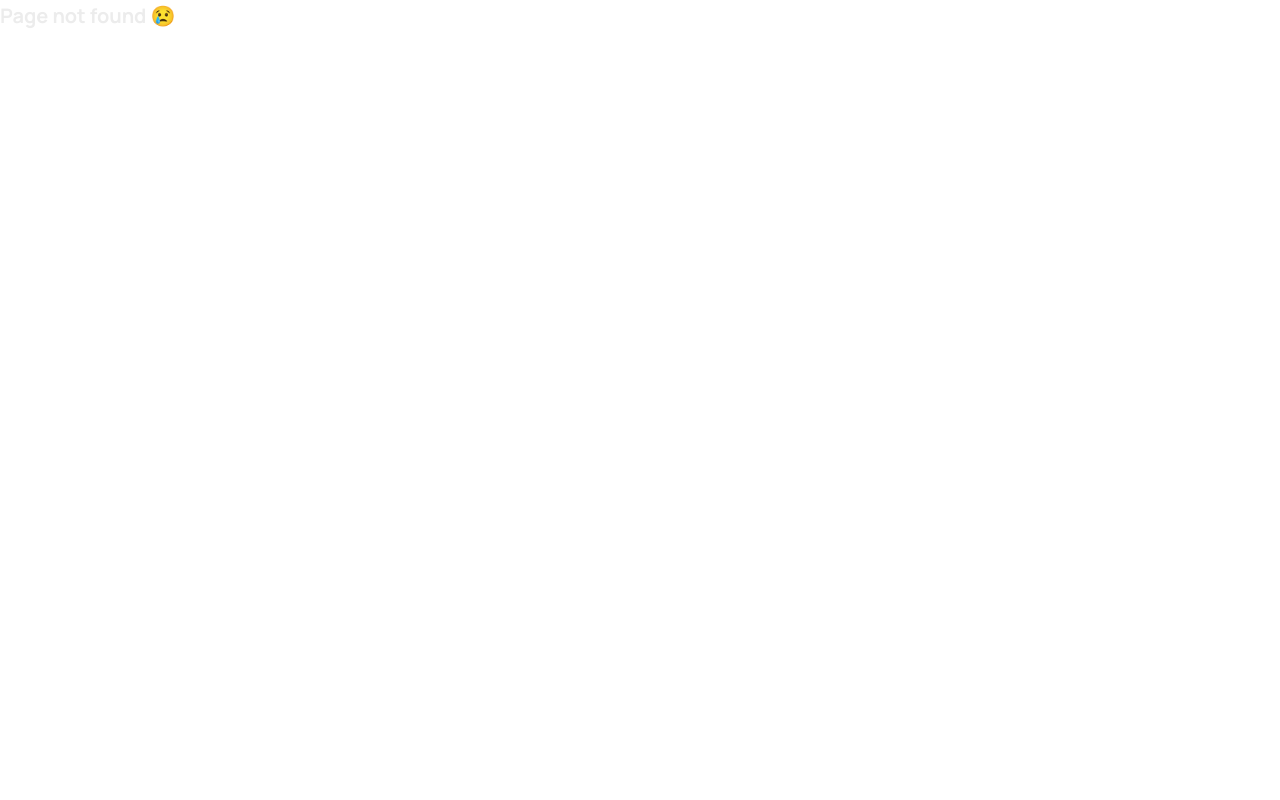
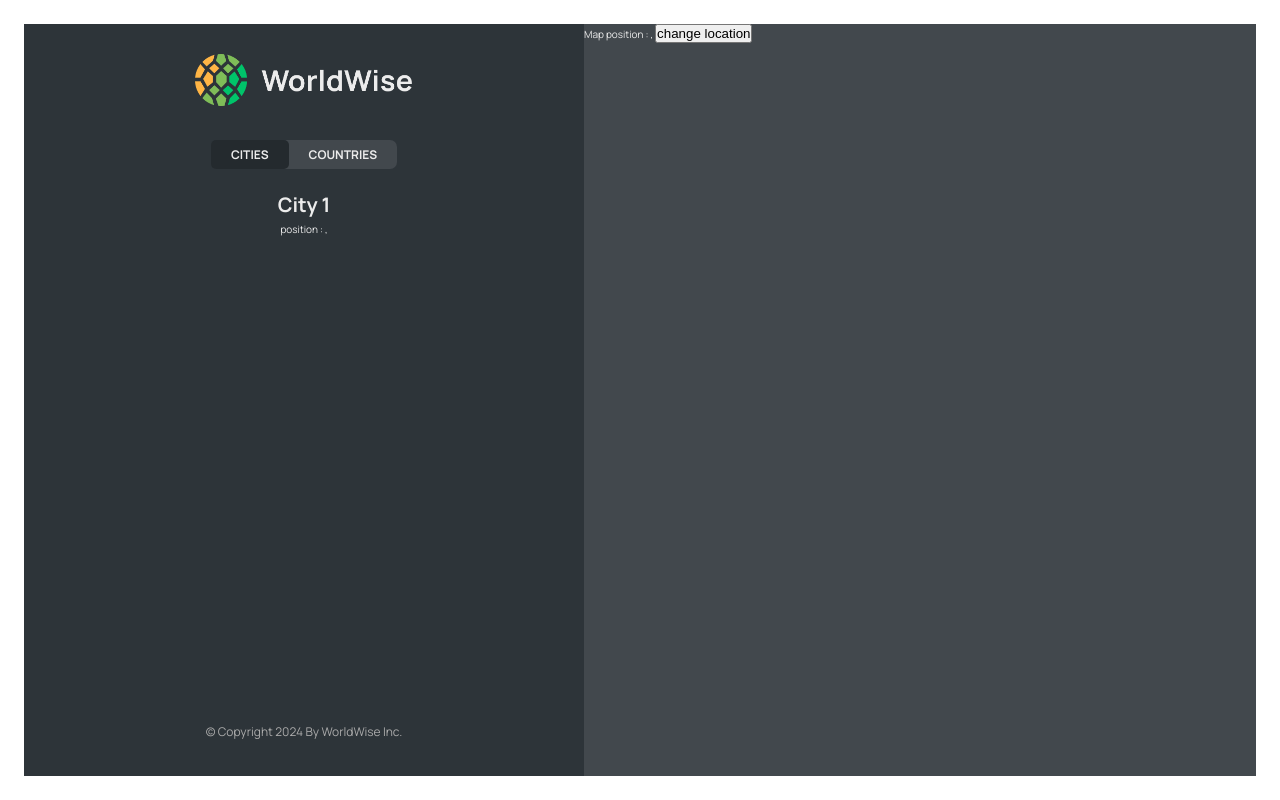
Before and after one commit to islam-solaiman/WorldWise, a React (Vite) app: page /app/cities/1 in a window 1280 px wide. Before the commit this address had no page. Built offline with nearby package versions, Linux system fonts and the light colour scheme; data requests are answered from the project's data file.

Commit message:
Added Dynamic Routing

```diff
--- a/src/App.jsx
+++ b/src/App.jsx
@@ -49,7 +49,7 @@ function App() {
           < Route
             path="cities"
             element={<CityList cities={cities} isLoading={isLoading}/>}/>
-          <Route to="cities/:id" emelent={<City />}/>
+          <Route path="cities/:id" element={<City />}/>
           < Route path="countries" element={<CountryList
           cities={cities} isLoading={isLoading}/>}/>
           < Route path="form" element={<p>Form</p>}/>
--- a/src/components/City.jsx
+++ b/src/components/City.jsx
@@ -1,4 +1,4 @@
-import { useParams } from "react-router-dom";
+import { useParams, useSearchParams } from "react-router-dom";
 // import styles from "./City.module.css";
 
 // const formatDate = (date) =>
@@ -12,19 +12,22 @@ import { useParams } from "react-router-dom";
 function City() {
 
   const {id} = useParams();
+  const [searchParams] = useSearchParams();
+  const lat = searchParams.get("lat");
+  const lng = searchParams.get('lng');
 
-  //TEMP DATA
-  const currentCity = {
-    cityName: "Lisbon",
-    emoji: "🇵🇹",
-    date: "2027-10-31T15:59:59.138Z",
-    notes: "My favorite city so far!",
-  };
+  // TEMP DATA
+  // const currentCity = {
+  //   cityName: "Lisbon",
+  //   emoji: "🇵🇹",
+  //   date: "2027-10-31T15:59:59.138Z",
+  //   notes: "My favorite city so far!",
+  // };
 
-  const { cityName, emoji, date, notes } = currentCity;
+  // const { cityName, emoji, date, notes } = currentCity;
 
   return (
-    <div>city {id}</div>
+    <><h1>City {id}</h1>  <p>position : {lng}, {lat}</p></>
     // <div className={styles.city}>
     //   <div className={styles.row}>
     //     <h6>City name</h6>
--- a/src/components/CityItem.jsx
+++ b/src/components/CityItem.jsx
@@ -15,11 +15,11 @@ function CityItem({city}) {
         return (<img src={`https://flagcdn.com/24x18/${countryCode}.png`} alt='flag' />)
     }
 
-    const {cityName, emoji, date, id} = city;
+    const {cityName, emoji, date, id, position} = city;
 
     return (
         <li>
-            <Link className={styles.cityItem} to={`${id}`}>
+            <Link className={styles.cityItem} to={`${id}?lat=${position.lat}&lng=${position.lng}`}>
                 <span className={styles.emoji}>{flagemojiToPNG(emoji)}</span>
                 <h3 className={styles.name}>{cityName}</h3>
                 <time className={styles.date}>({formatDate(date)})</time>
--- a/src/components/Map.jsx
+++ b/src/components/Map.jsx
@@ -1,10 +1,18 @@
+import { useSearchParams } from 'react-router-dom'
 import styles from './Map.module.css'
 
 
 function Map() {
+    const [searchParams, setSearchParams] = useSearchParams();
+    const lat = searchParams.get("lat");
+    const lng = searchParams.get("lng");
+
     return (
         <div className={styles.mapContainer}>
             Map
+            position :  {lat}, {lng}
+            <button onClick={() =>
+                {setSearchParams({lat:25, lng:11})}}>change location </button>
         </div>
     )
 }
```
Also changed, not shown: eslintrc.json (+7 -1 lines).
